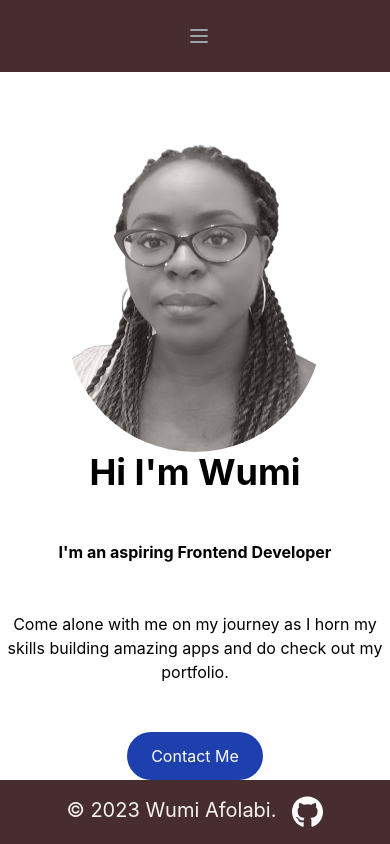
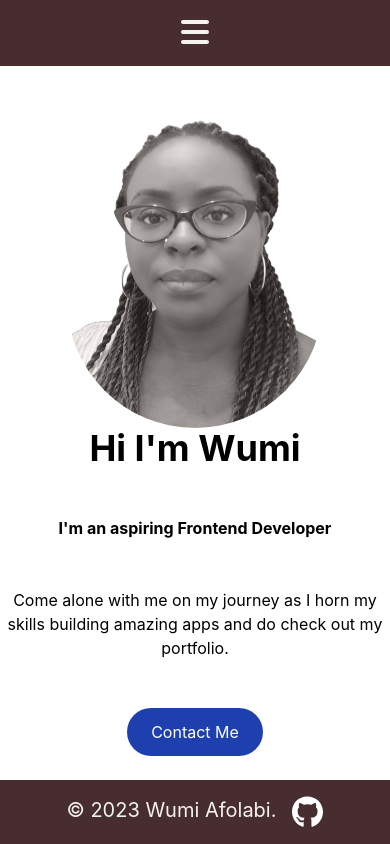
Before and after one commit to babycodeher/react-portfolio, a React (Create React App) app: page / in a window 390 px wide. Built offline with nearby package versions, Linux system fonts and the light colour scheme.

Commit message:
fixed mobile menu

```diff
--- a/src/components/pages/Contact.jsx
+++ b/src/components/pages/Contact.jsx
@@ -42,13 +42,13 @@ function ContactForm() {
                     </div>
                     <div className="mb-4">
                         <label className="block text-gray-700 font-bold mb-2" htmlFor="address">
-                            Address
+                             Email Address
                         </label>
                         <input
                             className="appearance-none border rounded w-full py-2 px-3 text-gray-700 leading-tight focus:outline-none focus:ring-1 focus:shadow-outline"
                             id="address"
                             type="text"
-                            placeholder="Enter your address"
+                            placeholder="Enter your email address"
                             value={address}
                             onChange={(e) => setAddress(e.target.value)}
                         />
@@ -81,7 +81,7 @@ function ContactForm() {
                     </div>
                     <div className="flex justify-center">
                         <button
-                            className="p-3 px-6 text-white bg-blue-700 rounded-full baseline w-2/5 text-center hover:bg-lightWine md:block"
+                            className="p-3 px-6 text-white bg-blue-700 rounded-full baseline w-1/2 text-center hover:bg-lightWine md:block"
                             type="submit"
                             onClick={handleSubmit}
                         >
--- a/src/components/pages/HomePage.jsx
+++ b/src/components/pages/HomePage.jsx
@@ -5,17 +5,17 @@ function HomePage() {
     return (
         <>
         {/* Flex container */}
-        <div className="container flex flex-1 flex-col-reverse md:flex-row items-center mx-auto mt-10 space-y-0 md:space-y-0 md:pr-80 md:pl-80">
+        <div className="container flex flex-1 flex-col-reverse md:flex-row items-center mx-auto md:pr-36 md:pl-36">
             {/* left item */}
-            <div className="flex flex-col justify-center items-center space-y-12 md:w-1/2">
-                <h1 className="max-w-md text-4xl font-bold text-center md:text-5xl md:text-left">
+            <div className="flex flex-col justify-center items-center space-y-12">
+                <h1 className="max-w-md text-4xl font-bold text-center md:text-5xl">
                     Hi I'm Wumi
                 </h1>
-                <h2 className= "max-w-md text-1xl font-bold text-center md:text-2xl md:text-left">I'm an aspiring Frontend Developer</h2>
-                <p className="max-w-sm text-center md:text-left">
+                <h2 className="max-w-md text-1xl font-bold text-center md:text-2xl">I'm an aspiring Frontend Developer</h2>
+                <p className="max-w-sm text-center">
                     Come alone with me on my journey as I horn my skills building amazing apps and do check out my portfolio.
                 </p>
-                <div className="flex justify-center md:justify-start">
+                <div className="flex justify-center pb-6 md:justify-start">
                     <Link to="/contact">
                     <button className="p-3 px-6 text-white bg-blue-800 rounded-full baseline hover:bg-lightWine md:block">Contact Me</button>
                     </Link>
--- a/src/components/pages/NavBar.jsx
+++ b/src/components/pages/NavBar.jsx
@@ -1,11 +1,14 @@
 import { NavLink } from "react-router-dom";
 import React, { useState } from 'react';
+import { FontAwesomeIcon } from '@fortawesome/react-fontawesome';
+import { faBars, faClose } from "@fortawesome/free-solid-svg-icons";
+
 
 function Navbar() {
-    const [isNavOpen, setIsNavOpen] = useState(false);
+    const [nav, setNav] = useState(false);
 
-    const toggleNav = () => {
-        setIsNavOpen(!isNavOpen);
+    const handleNav = () => {
+        setNav(!nav);
     };
     return (
         <div className="bg-darkWine">
@@ -26,66 +29,22 @@ function Navbar() {
                             <NavLink to="/contact" end>Contact</NavLink>
                         </p>
                     </div>
-                    <div className="-mr-2 flex md:hidden">
-                        <button
-                            onClick={toggleNav}
-                            type="button"
-                            className="inline-flex items-center justify-center p-2 rounded-md text-gray-400 hover:text-white hover:bg-gray-700 focus:outline-none focus:ring-2 focus:ring-offset-2 focus:ring-offset-gray-800 focus:ring-white"
-                            aria-controls="mobile-menu"
-                            aria-expanded={isNavOpen ? 'true' : 'false'}
-                        >
-                            <span className="sr-only">Open main menu</span>
-                            {/* Toggle icon */}
-                            {isNavOpen ? (
-                                <svg
-                                    className="block h-6 w-6"
-                                    xmlns="http://www.w3.org/2000/svg"
-                                    fill="none"
-                                    viewBox="0 0 24 24"
-                                    stroke="currentColor"
-                                    aria-hidden="true"
-                                >
-                                    <path
-                                        strokeLinecap="round"
-                                        strokeLinejoin="round"
-                                        strokeWidth="2"
-                                        d="M6 18L18 6M6 6l12 12"
-                                    />
-                                </svg>
-                            ) : (
-                                <svg
-                                    className="block h-6 w-6"
-                                    xmlns="http://www.w3.org/2000/svg"
-                                    fill="none"
-                                    viewBox="0 0 24 24"
-                                    stroke="currentColor"
-                                    aria-hidden="true"
-                                >
-                                    <path
-                                        strokeLinecap="round"
-                                        strokeLinejoin="round"
-                                        strokeWidth="2"
-                                        d="M4 6h16M4 12h16M4 18h16"
-                                    />
-                                </svg>
-                            )}
+
+                    {/* Hamburger Icon */}
+                    <div>
+                        <button onClick={handleNav} className='block md:hidden'>
+                            <FontAwesomeIcon icon={nav ? faClose : faBars} size='2x' className="text-lightChamPink items-center" />
                         </button>
-                    </div>
-                    {/* Hamburger Icon */}
-                    {/* <button id="menu-btn" className="block hamburger md:hidden focus:outline-none">
-                        <span className="hamburger-top"></span>
-                        <span className="hamburger-middle"></span>
-                        <span className="hamburger-bottom"></span>
-                    </button> */}
-                </div>
-                {/* Mobile menu */}
-                {/* <div className="md:hidden"> */}
-                <div className={`${isNavOpen ? 'block' : 'hidden'} md:hidden`}>
-                    <div id="menu" className="absolute flex flex-col items-center hidden self-end py-8 mt-10 space-y-6 font-bold bg-red sm:w-auto sm:self-center left-6 right-6 drop-shadow-md">
-                        <p className="text-md hover:text-redwood">Home</p>
-                        <p className="text-md hover:text-redwood">Projects</p>
-                        <p className="text-md hover:text-redwood">About</p>
-                        <p className="text-md hover:text-redwood">Contact</p>
+                        {/* Mobile menu */}
+                        {nav && (
+                            <ul className="flex flex-col items-center py-2 space-y-2 font-bold md:hidden">
+                                {/* Menu items */}
+                                <li className="text-md text-lightChamPink hover:text-redwood"><NavLink to="/" end>Home</NavLink></li>
+                                <li className="text-md text-lightChamPink hover:text-redwood"><NavLink to="/projects" end>Projects</NavLink></li>
+                                <li className="text-md text-lightChamPink hover:text-redwood"><NavLink to="/about" end>About</NavLink></li>
+                                <li className="text-md text-lightChamPink hover:text-redwood"><NavLink to="/contact" end>Contact</NavLink></li>
+                            </ul>
+                        )}
                     </div>
                 </div>
             </nav>
--- a/src/components/pages/Projects.jsx
+++ b/src/components/pages/Projects.jsx
@@ -13,7 +13,7 @@ function Projects() {
                     Recent Projects
                 </h1>
             </section>
-            <div className="container mx-auto flex flex-col gap-8 pb-8 md:grid grid-cols-3">
+            <div className="container mx-auto flex flex-col gap-8 pb-8 lg:grid grid-cols-3">
                 {/* Weather App */}
                 <div className="col-span-1 p-3 shadow shadow-[#472D30] hover:drop-shadow-2xl rounded">
                     <img className="object-cover w-full h-48 md:h-72" src={project[2].image} alt="" />
```
